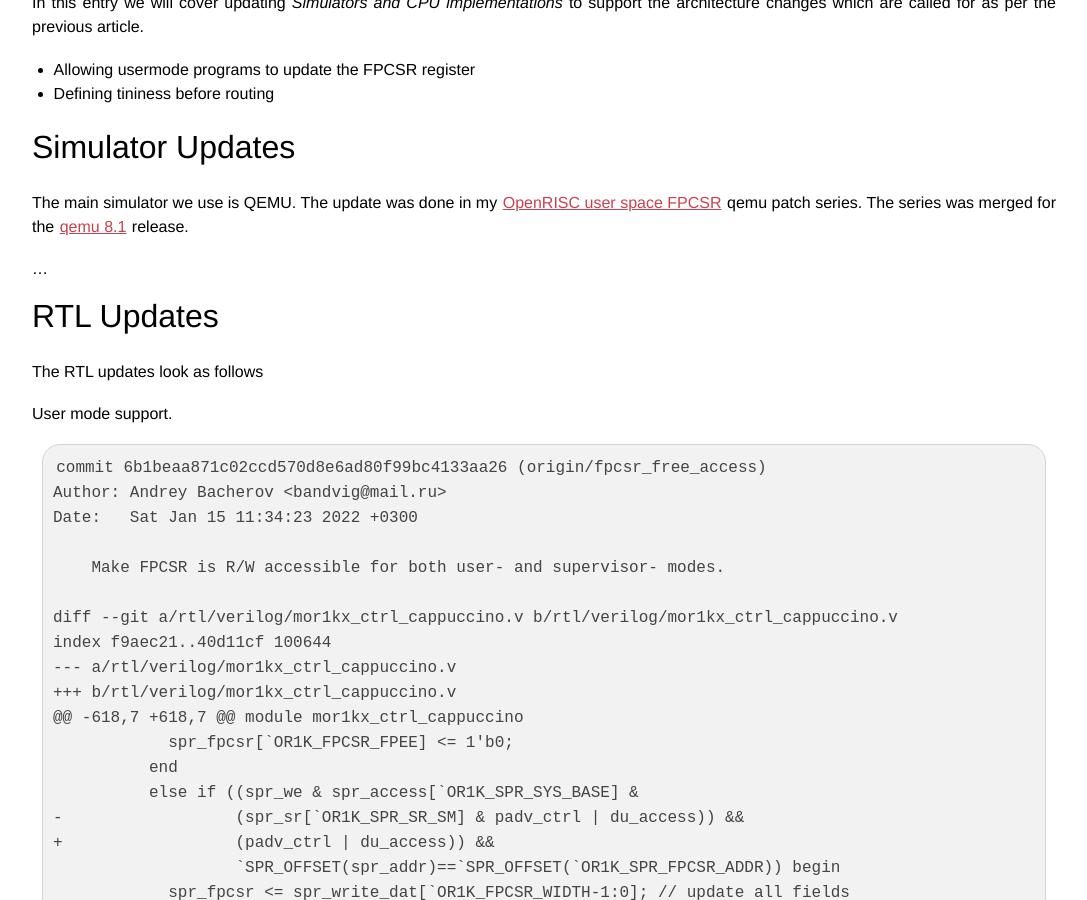
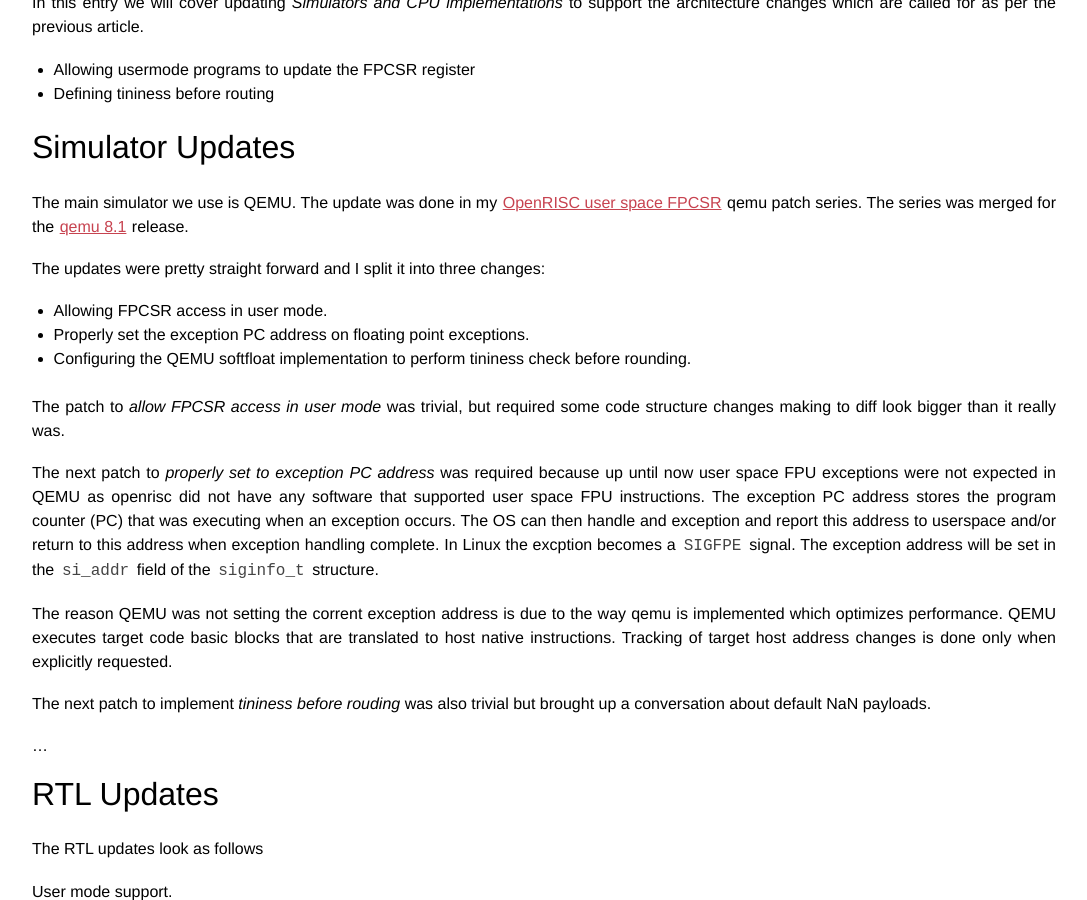
Before and after one commit to stffrdhrn/stffrdhrn.github.io, a Jekyll site: the page built from _posts/2023-05-13-or1k-fpu-hw.md, in a window 1280 px wide and 900 px high, scrolled down 480 px. Shown: the whole window, without its empty margins (96-1183 px from the left). Built offline with Jekyll 4.4.1, drawn with Linux system fonts in a browser that asks for light colours.

Commit message:
fpu-hw: Add some rough draft about qemu patch discussion

```diff
--- a/_posts/2023-05-13-or1k-fpu-hw.md
+++ b/_posts/2023-05-13-or1k-fpu-hw.md
@@ -25,9 +25,35 @@
 # Simulator Updates
 
 The main simulator we use is QEMU.  The update was done in my
-[OpenRISC user space FPCSR](https://lore.kernel.org/qemu-devel/20230511151000.381911-1-shorne@gmail.com/#r)
+[OpenRISC user space FPCSR](https://lore.kernel.org/qemu-devel/20230511151000.381911-1-shorne@gmail.com)
 qemu patch series.  The series was merged for the
 [qemu 8.1](https://wiki.qemu.org/ChangeLog/8.1) release.
+
+The updates were pretty straight forward and I split it into three changes:
+ - Allowing FPCSR access in user mode.
+ - Properly set the exception PC address on floating point exceptions.
+ - Configuring the QEMU softfloat implementation to perform tininess check
+   before rounding.
+
+The patch to *allow FPCSR access in user mode* was trivial, but required some
+code structure changes making to diff look bigger than it really was.
+
+The next patch to *properly set to exception PC address* was required because up
+until now user space FPU exceptions were not expected in QEMU as openrisc did
+not have any software that supported user space FPU instructions.  The exception
+PC address stores the program counter (PC) that was executing when an exception
+occurs.  The OS can then handle and exception and report this address to
+userspace and/or return to this address when exception handling complete.  In
+Linux the excption becomes a `SIGFPE` signal. The exception address will be set
+in the `si_addr` field of the `siginfo_t` structure.
+
+The reason QEMU was not setting the corrent exception address is due to the way
+qemu is implemented which optimizes performance.  QEMU executes target code
+basic blocks that are translated to host native instructions.  Tracking of
+target host address changes is done only when explicitly requested.
+
+The next patch to implement *tininess before rouding* was also trivial but
+brought up a conversation about default NaN payloads.
 
 ...
 
```
